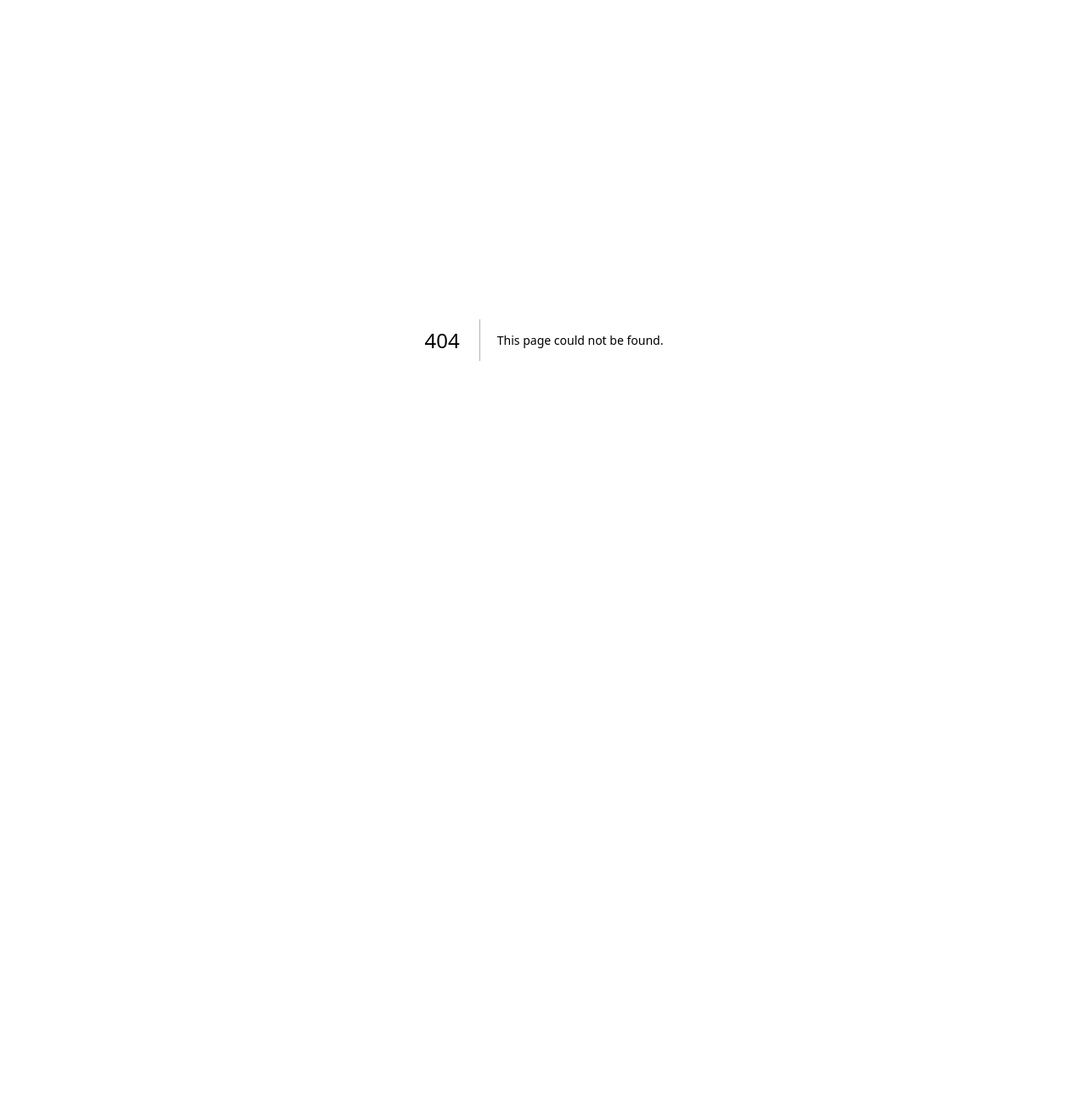
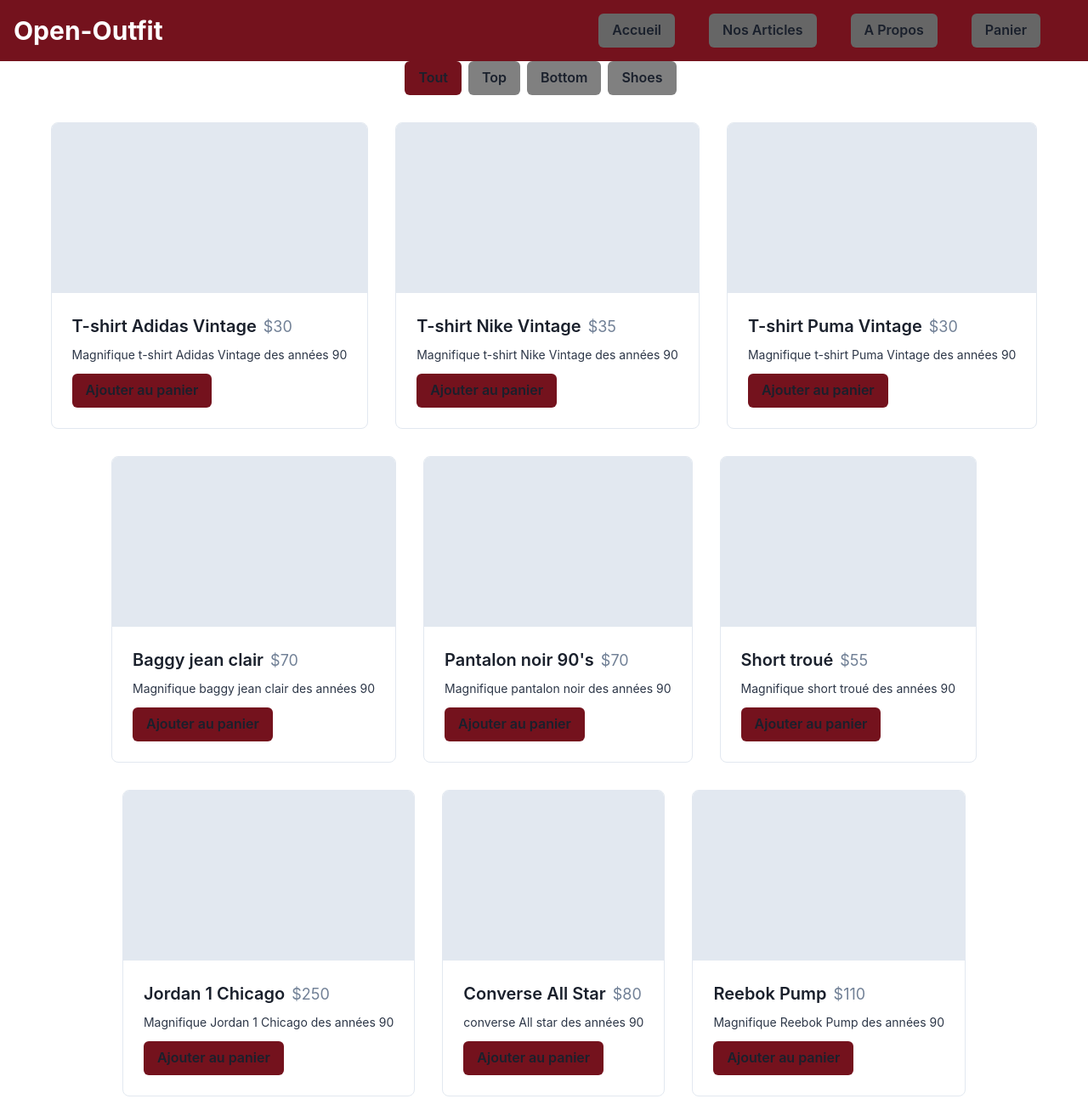
Before and after one commit to Sweeefty/OpenOutfit, a Next.js app in the folder open-outfit/: page /Articles in a window 1280 px wide. Before the commit this address had no page. Shown: the whole page at 85% size. Before the commit the page ends 800 px from the top, so only its background shows below. Built offline with nearby package versions, Linux system fonts and the light colour scheme.

Commit message:
creation Product page, adding route on header, creation about page WIP

```diff
--- /dev/null
+++ b/open-outfit/src/app/Articles/page.tsx
@@ -0,0 +1,138 @@
+'use client'
+import { Box, Flex, Text, Button } from '@chakra-ui/react';
+import { useState } from 'react';
+import { Layout } from '@/components/layout';
+
+function Product(){
+
+    const products = [
+        {
+            id: 1,
+            name: "T-shirt Adidas Vintage",
+            price: 30,
+            description: "Magnifique t-shirt Adidas Vintage des années 90",
+            category: 'Top'
+        },
+        {
+            id: 2,
+            name: "T-shirt Nike Vintage",
+            price: 35,
+            description: "Magnifique t-shirt Nike Vintage des années 90",
+            category: 'Top'
+        },
+        {
+            id: 3,
+            name: "T-shirt Puma Vintage",
+            price: 30,
+            description: "Magnifique t-shirt Puma Vintage des années 90",
+            category: 'Top'
+        },
+        {
+            id: 4,
+            name: "Baggy jean clair",
+            price: 70,
+            description: "Magnifique baggy jean clair des années 90",
+            category: 'Bottom'
+        },
+        {
+            id: 5,
+            name: "Pantalon noir 90's",
+            price: 70,
+            description: "Magnifique pantalon noir des années 90",
+            category: 'Bottom'
+        },
+        {
+            id: 6,
+            name: "Short troué",
+            price: 55,
+            description: "Magnifique short troué des années 90",
+            category: 'Bottom'
+        },
+        {
+            id: 7,
+            name: "Jordan 1 Chicago",
+            price: 250,
+            description: "Magnifique Jordan 1 Chicago des années 90",
+            category: 'Shoes'
+        },
+        {
+            id: 8,
+            name: "Converse All Star",
+            price: 80,
+            description: "converse All star des années 90",
+            category: 'Shoes'
+        },
+        {
+            id: 9,
+            name: "Reebok Pump",
+            price: 110,
+            description: "Magnifique Reebok Pump des années 90",
+            category: 'Shoes'
+        }
+    ]
+
+    const [selectedCategory, setSelectedCategory] = useState('Tout');
+
+    const filteredProducts =
+    selectedCategory === 'Tout'
+        ? products
+        : products.filter((product) => product.category === selectedCategory);
+
+    const categories = ['Tout', 'Top', 'Bottom', 'Shoes'];
+
+    return (
+
+    <Box>
+        <Layout>
+            <Flex justify="center" mb="4">
+                {categories.map((category) => (
+                <Button
+                    key={category}
+                    bg={selectedCategory === category ? '#74121D' : 'gray'}
+                    onClick={() => setSelectedCategory(category)}
+                    mr="2"
+                >
+                    {category}
+                </Button>
+                ))}
+            </Flex>
+
+            <Flex flexWrap="wrap" justify="center">
+                {filteredProducts.map((product) => (
+                <Box
+                    key={product.id}
+                    maxW="sm"
+                    borderWidth="1px"
+                    borderRadius="lg"
+                    overflow="hidden"
+                    m="4"
+                >
+                    <Box height="200px" bg="gray.200"></Box>
+
+                    <Box p="6">
+                        <Box display="flex" alignItems="baseline">
+                            <Text fontWeight="semibold" fontSize="xl" mr="2">
+                            {product.name}
+                            </Text>
+                            <Text color="gray.500" fontSize="lg">
+                            ${product.price}
+                            </Text>
+                        </Box>
+
+                        <Text color="gray.700" mt="2" fontSize="sm">
+                            {product.description}
+                        </Text>
+
+                        <Button mt="3" bg="#74121D">
+                            Ajouter au panier
+                        </Button>
+                    </Box>
+                </Box>
+                ))}
+            </Flex>
+        </Layout>
+    </Box>
+  );
+}
+
+export default Product;
--- a/open-outfit/src/app/page.tsx
+++ b/open-outfit/src/app/page.tsx
@@ -1,6 +1,4 @@
 /* eslint-disable react/no-unescaped-entities */
-
-// pages/index.js
 import { Layout } from '@/components/layout';
 import { Box, Flex, Heading, Text } from '@chakra-ui/react';
 
--- a/open-outfit/src/components/layout.tsx
+++ b/open-outfit/src/components/layout.tsx
@@ -29,6 +29,9 @@
         <Button as={NextLink} href="/Articles" variant="ghost" bg="#666666" mr={10}>
           Nos Articles
         </Button>
+        <Button as={NextLink} href="/About" variant="ghost" bg="#666666" mr={10}>
+          A Propos
+        </Button>
         <Button variant="ghost" bg="#666666" mr={10} onClick={openCartModal}>
           Panier
         </Button>
```
Also changed, not shown: open-outfit/src/app/About/page.tsx (added, +10 -0 lines).
